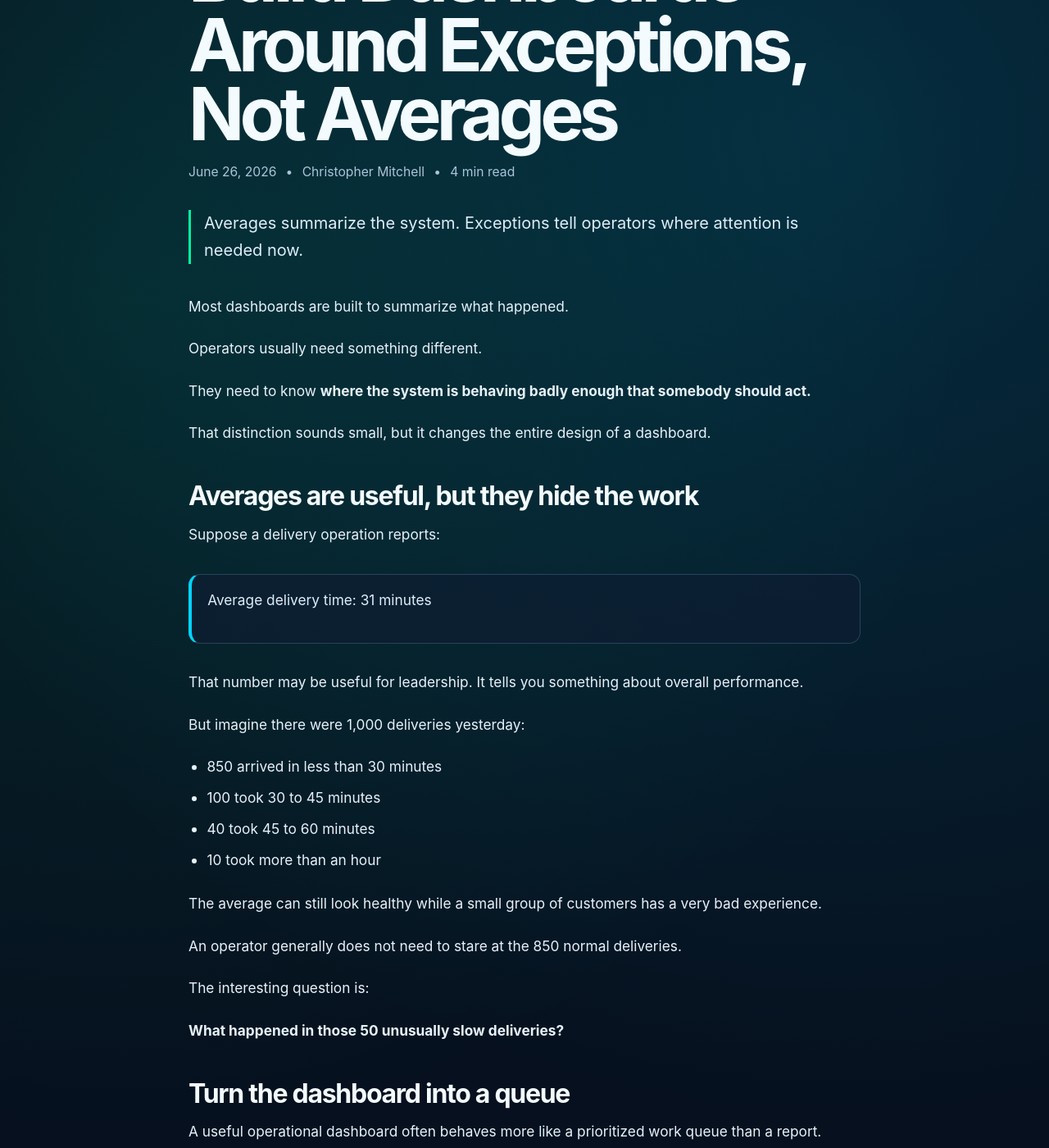
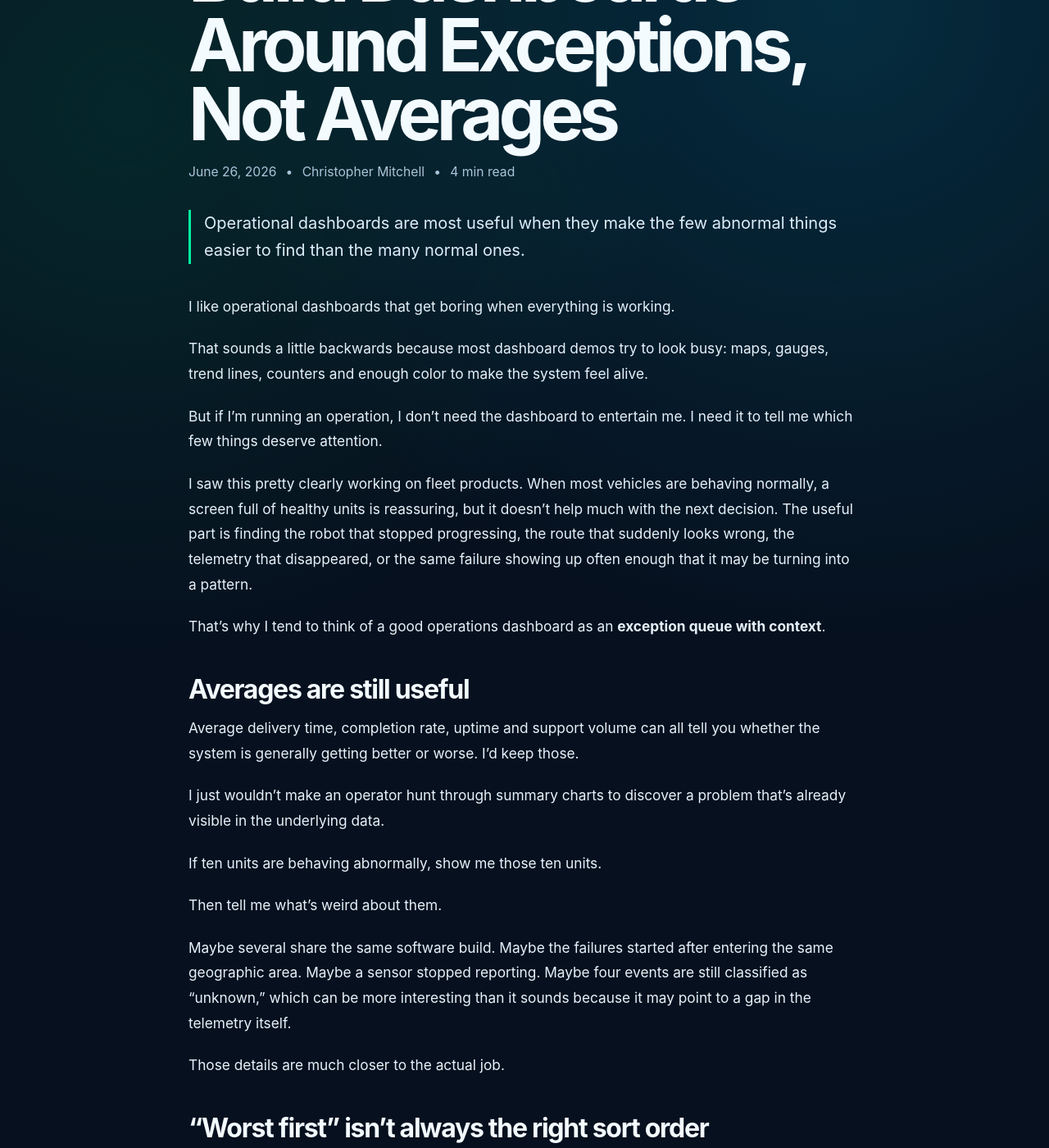
Before and after one commit to christophermitchell012/mitchellcoinc, a Jekyll site: the page built from _posts/2026-06-26-build-dashboards-around-exceptions-not-averages.md, in a window 1280 px wide and 1400 px high, scrolled down 250 px. Shown: the whole window at 82% size. Built offline with Jekyll 4.4.1, drawn with Linux system fonts in a browser that asks for light colours; comment, search, counter and statistics services are not loaded; some of the changed text lies outside the part shown.

Commit message:
Make exception dashboard post more personal and conversational

```diff
--- a/_posts/2026-06-26-build-dashboards-around-exceptions-not-averages.md
+++ b/_posts/2026-06-26-build-dashboards-around-exceptions-not-averages.md
@@ -3,127 +3,56 @@ layout: post
 title: "Build Dashboards Around Exceptions, Not Averages"
 date: 2026-06-26 09:20:00 -0500
 category: Product + Analytics
-description: "Averages summarize the system. Exceptions tell operators where attention is needed now."
+description: "Operational dashboards are most useful when they make the few abnormal things easier to find than the many normal ones."
 read_time: "4 min read"
 ---
 
-Most dashboards are built to summarize what happened.
+I like operational dashboards that get boring when everything is working.
 
-Operators usually need something different.
+That sounds a little backwards because most dashboard demos try to look busy: maps, gauges, trend lines, counters and enough color to make the system feel alive.
 
-They need to know **where the system is behaving badly enough that somebody should act.**
+But if I'm running an operation, I don't need the dashboard to entertain me. I need it to tell me which few things deserve attention.
 
-That distinction sounds small, but it changes the entire design of a dashboard.
+I saw this pretty clearly working on fleet products. When most vehicles are behaving normally, a screen full of healthy units is reassuring, but it doesn't help much with the next decision. The useful part is finding the robot that stopped progressing, the route that suddenly looks wrong, the telemetry that disappeared, or the same failure showing up often enough that it may be turning into a pattern.
 
-## Averages are useful, but they hide the work
+That's why I tend to think of a good operations dashboard as an **exception queue with context**.
 
-Suppose a delivery operation reports:
+## Averages are still useful
 
-> Average delivery time: 31 minutes
+Average delivery time, completion rate, uptime and support volume can all tell you whether the system is generally getting better or worse. I'd keep those.
 
-That number may be useful for leadership. It tells you something about overall performance.
+I just wouldn't make an operator hunt through summary charts to discover a problem that's already visible in the underlying data.
 
-But imagine there were 1,000 deliveries yesterday:
+If ten units are behaving abnormally, show me those ten units.
 
-- 850 arrived in less than 30 minutes
-- 100 took 30 to 45 minutes
-- 40 took 45 to 60 minutes
-- 10 took more than an hour
+Then tell me what's weird about them.
 
-The average can still look healthy while a small group of customers has a very bad experience.
+Maybe several share the same software build. Maybe the failures started after entering the same geographic area. Maybe a sensor stopped reporting. Maybe four events are still classified as "unknown," which can be more interesting than it sounds because it may point to a gap in the telemetry itself.
 
-An operator generally does not need to stare at the 850 normal deliveries.
+Those details are much closer to the actual job.
 
-The interesting question is:
+## "Worst first" isn't always the right sort order
 
-**What happened in those 50 unusually slow deliveries?**
+One thing I've learned from operational products is that the biggest number isn't automatically the most important problem.
 
-## Turn the dashboard into a queue
+I may care more about a moderate issue affecting twenty units than a severe one affecting a single unit. A safety-related event can outrank a larger efficiency problem. Something that's been unresolved for forty minutes may matter more than a spike that started thirty seconds ago.
 
-A useful operational dashboard often behaves more like a prioritized work queue than a report.
+So the queue needs some product judgment.
 
-Instead of showing:
+Severity matters, but so can duration, customer impact, number of affected assets, recurrence and confidence in the diagnosis. You don't need an elaborate scoring model on day one. You just need to acknowledge that operators are prioritizing constantly, whether the software helps them or not.
 
-> Average delivery time: 31 minutes
+A weak alert basically says:
 
-show something like:
+> Something is wrong.
 
-> 50 deliveries exceeded 45 minutes
+A useful exception card gets closer to:
 
-Then break those exceptions down:
+> This asset has been outside its normal operating pattern for 18 minutes, three similar assets are showing the same behavior, and all four changed after the same deployment.
 
-- 19 capacity constraints
-- 13 routing failures
-- 8 equipment problems
-- 6 customer-access problems
-- 4 unknown
+Now I know where I'd start.
 
-Now the dashboard is pointing directly at work.
+I usually want current state, recent history, likely contributing factors and a quick path to the underlying records. Not every case needs all of that. Every extra click should earn its keep.
 
-The 19 capacity-related failures might trigger a staffing or fleet decision.
+The dashboard doesn't need to explain the entire system. It needs to make the abnormal thing hard to miss and cheap to investigate.
 
-The 13 routing failures might trigger a route-quality review.
-
-The four unknown cases might be especially valuable because they expose a gap in your telemetry or categorization.
-
-## Define normal before looking for abnormal
-
-Exception-driven dashboards require an explicit definition of normal.
-
-That could be:
-
-- a threshold
-- a service-level target
-- a statistical range
-- a comparison with a historical baseline
-- a difference from a peer group
-
-For example, if a machine normally operates between 68°C and 74°C, a dashboard that continuously plots temperatures inside that range may not be especially useful.
-
-Instead, surface:
-
-> 7 machines exceeded 74°C for more than 10 minutes today
-
-Then rank them by severity and duration.
-
-The underlying data is the same. The presentation is different because the dashboard is optimized for decisions rather than observation.
-
-## Exceptions need context
-
-An exception by itself is not enough.
-
-For each exception, try to give the user enough context to answer three questions:
-
-1. **How bad is it?**
-2. **Why might it be happening?**
-3. **What should I do next?**
-
-A good exception card might therefore include:
-
-- current value
-- expected range
-- duration
-- trend
-- likely contributing factors
-- owner
-- recommended next action
-
-You do not need all of those fields for every problem. But the closer the dashboard gets to answering those questions, the more operational value it creates.
-
-## The dashboard should get quieter when things are working
-
-There is a useful design test here:
-
-> If everything is operating normally, should this dashboard become boring?
-
-For many operational systems, the answer should be yes.
-
-A quiet dashboard means the system is inside expected bounds.
-
-Attention should become more concentrated as abnormal behavior appears.
-
-That is very different from a dashboard whose goal is to fill every square inch with charts.
-
-The best operational dashboard is often not the one that shows the most information.
-
-**It is the one that makes the next abnormal thing difficult to miss.**
+And if everything is healthy, I'm perfectly happy for that screen to look quiet.
```
